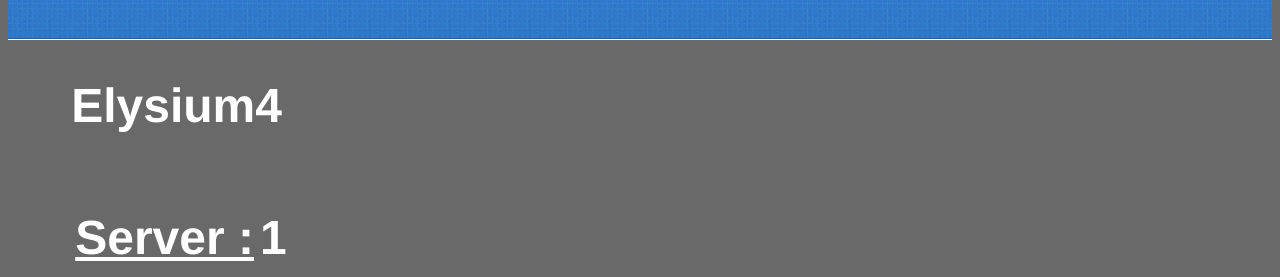
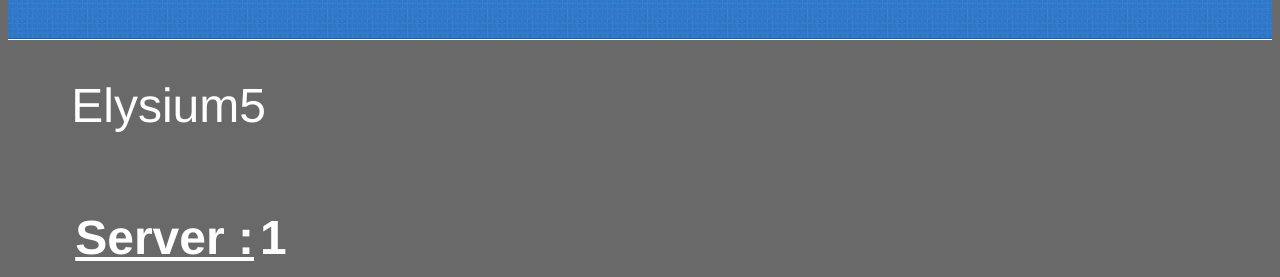
Before and after one commit to DerekR0123/Rossfitness.github.io, a Jekyll site: the page index.html, which Jekyll copies as it is, in a window 1280 px wide. Shown: the part 223-500 px from the top of the page. Built offline with Jekyll 4.4.1, drawn with Linux system fonts in a browser that asks for light colours.

Commit message:
Update index.html

```diff
--- a/index.html
+++ b/index.html
@@ -30,7 +30,7 @@
         <section id="main-content">
 <a id="designer-templates" class="anchor" href="#designer-templates" aria-hidden="true><span aria-hidden="true" class="octicon octicon-link"></span></a>
 
-<p><FONT size="24" COLOR="#FFFFFF" WEIGHT="bold"><strong>Elysium4</strong></FONT></p><br>
+<p><FONT size="32" COLOR="#FFFFFF" WEIGHT="bold">Elysium5</FONT></p><br>
 
 <h2><p><FONT size="15" COLOR= "#FFFFFF"><u>Server :</u></font>        <strong><font size="23" color= "#FFFFFF">1</strong></font></p></h2><br>
 
```
